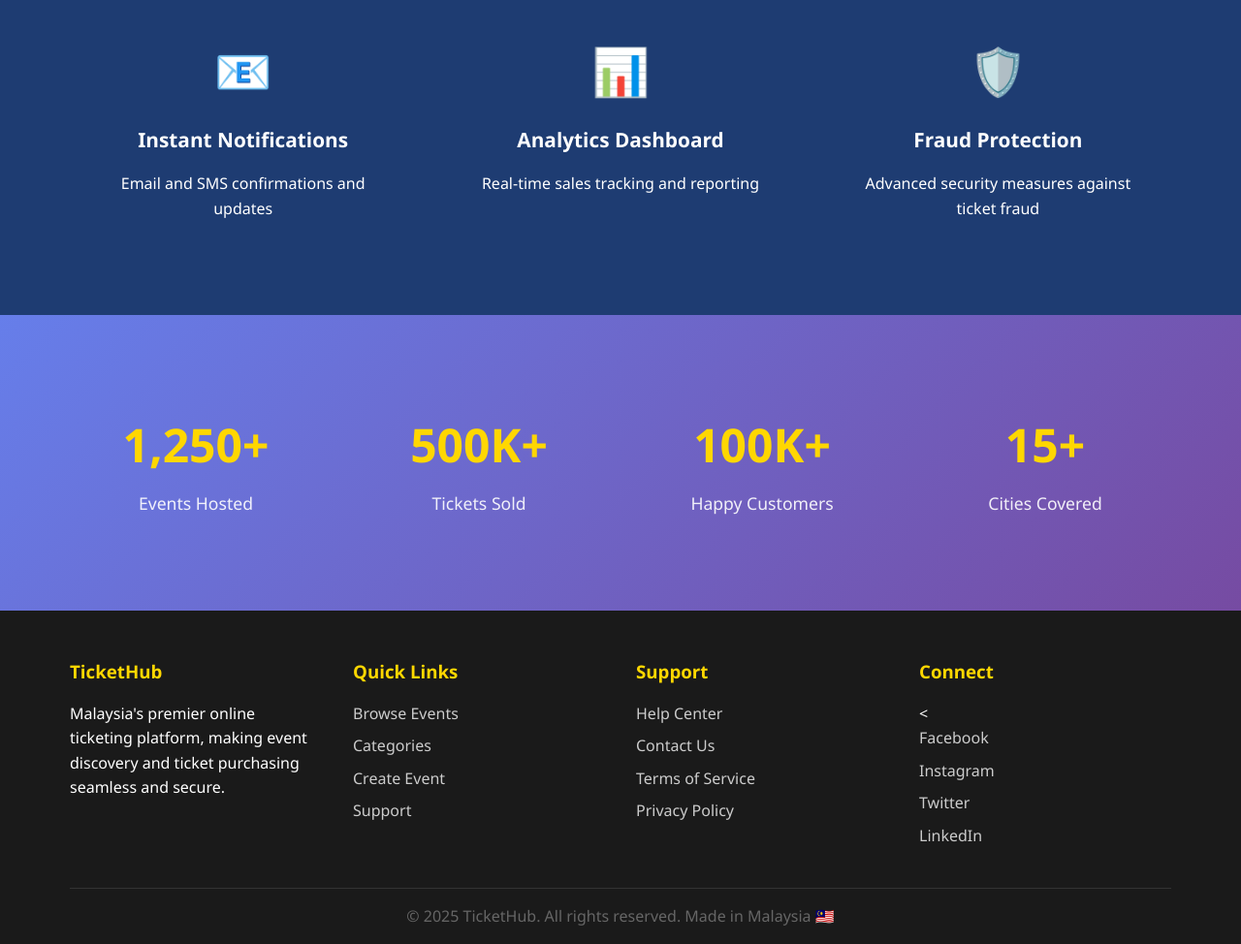
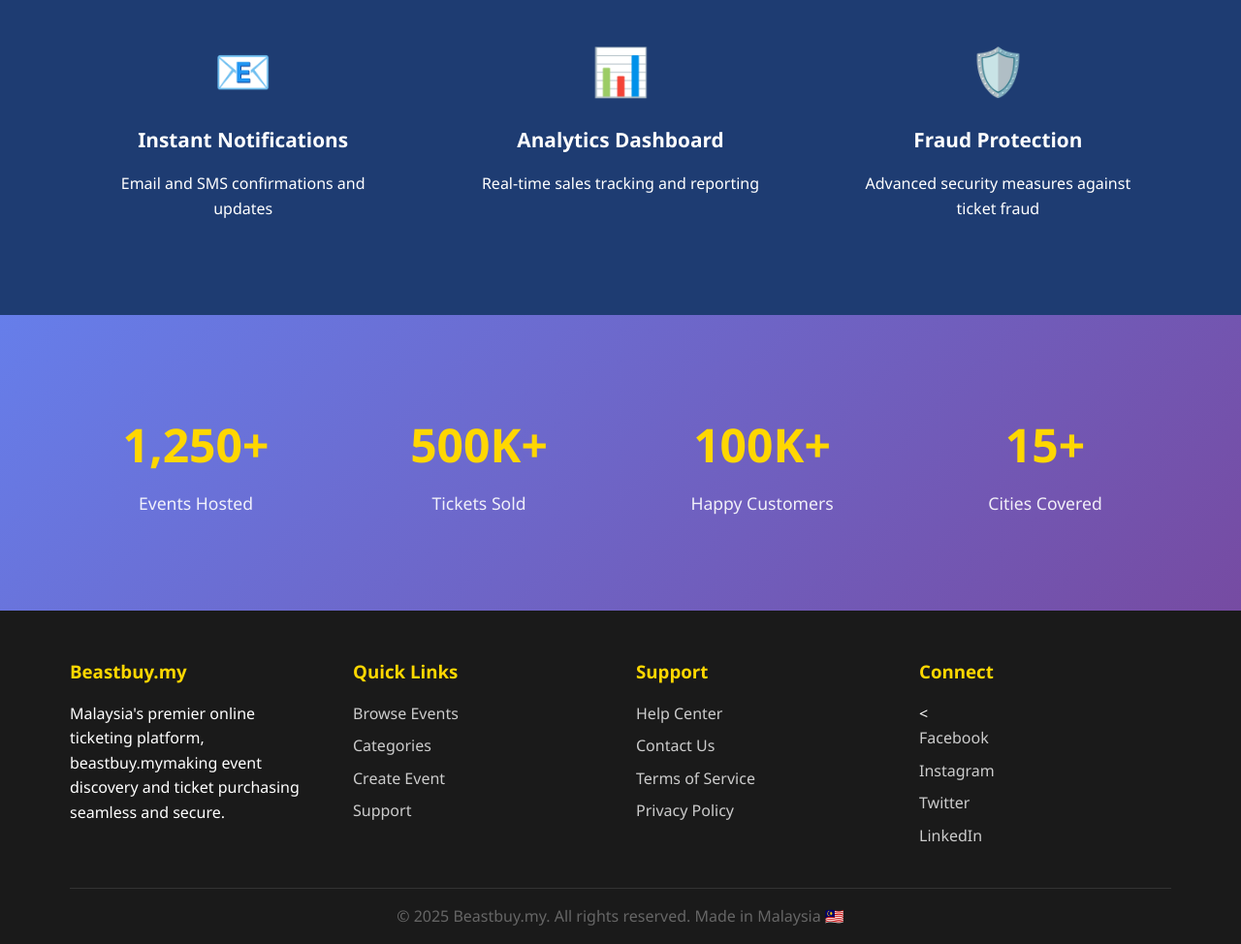
Before and after one commit to mattchia33/beastbuy, a plain HTML site: page index.html in a window 1280 px wide. Shown: the part 2296-3270 px from the top of the page at 97% size. Drawn offline with Linux system fonts and the light colour scheme.

Commit message:
Update index.html

```diff
--- a/index.html
+++ b/index.html
@@ -804,8 +804,8 @@
         <div class="container">
             <div class="footer-content">
                 <div class="footer-section">
-                    <h3>TicketHub</h3>
-                    <p>Malaysia's premier online ticketing platform, making event discovery and ticket purchasing seamless and secure.</p>
+                    <h3>Beastbuy.my</h3>
+                    <p>Malaysia's premier online ticketing platform, beastbuy.mymaking event discovery and ticket purchasing seamless and secure.</p>
                 </div>
                 <div class="footer-section">
                     <h3>Quick Links</h3>
@@ -818,7 +818,7 @@
                     <h3>Support</h3>
                     <a href="#help">Help Center</a>
                     <a href="#contact">Contact Us</a>
-                    <a href="#pages/terms_of_service.html">Terms of Service</a>
+                    <a href="terms_of_service.html">Terms of Service</a>
                     <a href="#privacy">Privacy Policy</a>
                 </div>
                 <div class="footer-section">
@@ -830,7 +830,7 @@
                 </div>
             </div>
             <div class="footer-bottom">
-                <p>&copy; 2025 TicketHub. All rights reserved. Made in Malaysia 🇲🇾</p>
+                <p>&copy; 2025 Beastbuy.my. All rights reserved. Made in Malaysia 🇲🇾</p>
             </div>
         </div>
     </footer>
```
